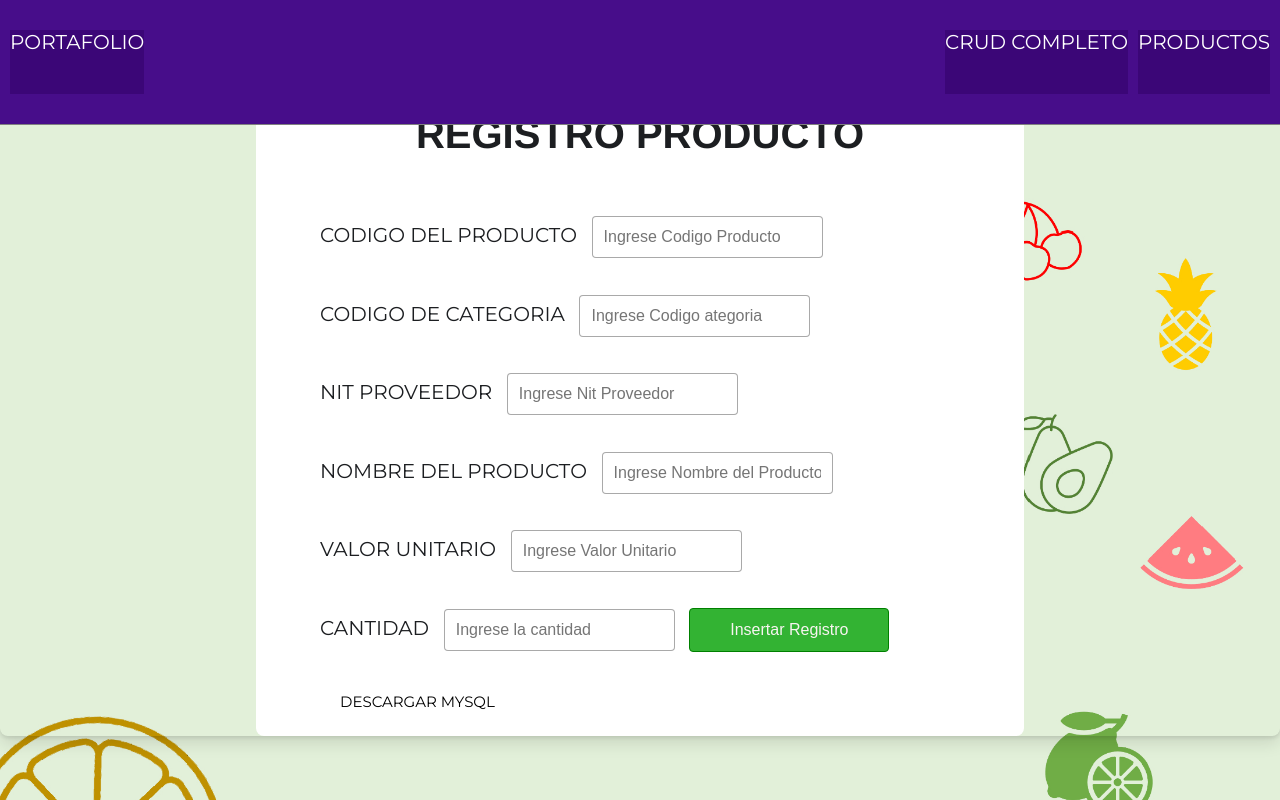
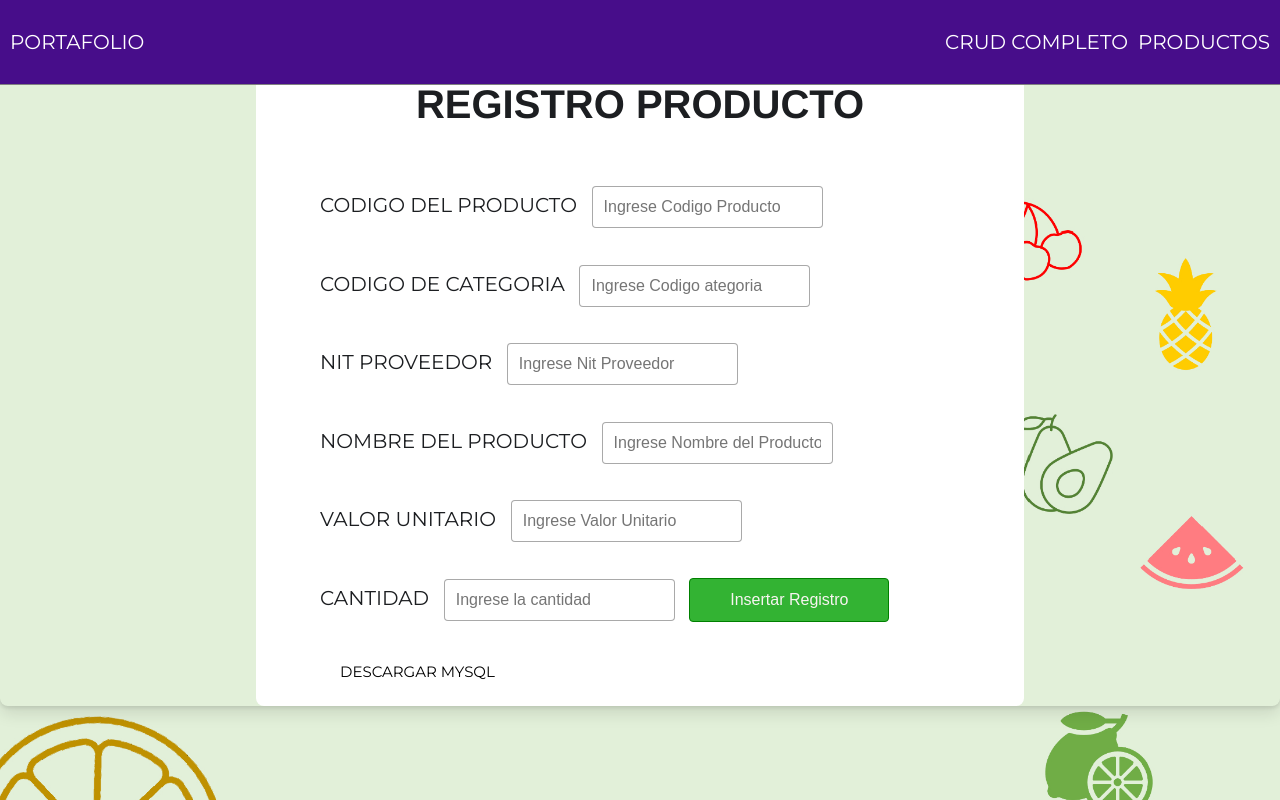
Before and after one commit to Vanessa200219/ADSI2142329, a PHP site: page / in a window 1280 px wide. Run offline with PHP 8.4, Linux system fonts and the light colour scheme.

Commit message:
ARREGLOS COMPLETO

```diff
--- a/Portafolio/MVCDAO/Vista/Index.php
+++ b/Portafolio/MVCDAO/Vista/Index.php
@@ -4,7 +4,7 @@
     <meta charset="UTF-8">
     <meta http-equiv="X-UA-Compatible" content="IE=edge">
     <meta name="viewport" content="width=device-width, initial-scale=1.0">
-    <link rel="stylesheet" href="css/index.css">
+    <link rel="stylesheet" href="css/estilo.css">
     <title>FORMULARIO PRODUCTOS</title>
 </head>
 <body>
@@ -13,9 +13,9 @@
     <!-- HEADER DE RUTAS Y DESCARGAS -->
         <div id="header">
 
-            <a class="return  header" href="../../PORTAFOLIOWEB/">PORTAFOLIO</a>
-            <a class="products header" href="InformacionProductos.php">PRODUCTOS</a>
-            <a class="products header" href="../../CRUD../index.php">CRUD COMPLETO</a>
+            <a class="return " href="../../PORTAFOLIOWEB/">PORTAFOLIO</a>
+            <a class="products " href="InformacionProductos.php">PRODUCTOS</a>
+            <a class="products " href="../../CRUD../index.php">CRUD COMPLETO</a>
 
         </div>
 
@@ -35,7 +35,6 @@
 
 
     <!-- FORMULARIO -->
-
     <div class="div__form">
 
         <form class="form__items" action="" method="GET">
--- a/Portafolio/MVCDAO/Vista/InformacionProductos.php
+++ b/Portafolio/MVCDAO/Vista/InformacionProductos.php
@@ -13,11 +13,10 @@
         <div id="header">
 
             <a class="return  header" href="../../PORTAFOLIOWEB/">PORTAFOLIO</a>
-            <a class="products header" href="Index.php">REGISTRAR PRODUCTO</a>
+            <a class="products header" href="index.php">REGISTRAR PRODUCTO</a>
 
         </div>
     <!-- fin header -->
-
 
 <div class="div">
         <table class="table">
--- a/Portafolio/MVCDAO/Vista/css/index.css
+++ b/Portafolio/MVCDAO/Vista/css/estilo.css
@@ -256,7 +256,7 @@ body{
     position: relative;
     width: auto;
     max-width: auto;
-    padding-top: 30px;
+    padding-top: 0px;
 }
 
 
--- a/Portafolio/PORTAFOLIOWEB/JavaScript/java.php
+++ b/Portafolio/PORTAFOLIOWEB/JavaScript/java.php
@@ -4,7 +4,7 @@
     <meta charset="UTF-8">
     <meta http-equiv="X-UA-Compatible" content="IE=edge">
     <meta name="viewport" content="width=device-width, initial-scale=1.0">
-    <link rel="stylesheet" href="CSS/java.css">
+    <link rel="stylesheet" href="CSS/estilo.css">
     <title>JAVASCRIPT</title>
 </head>
 <body>
```
